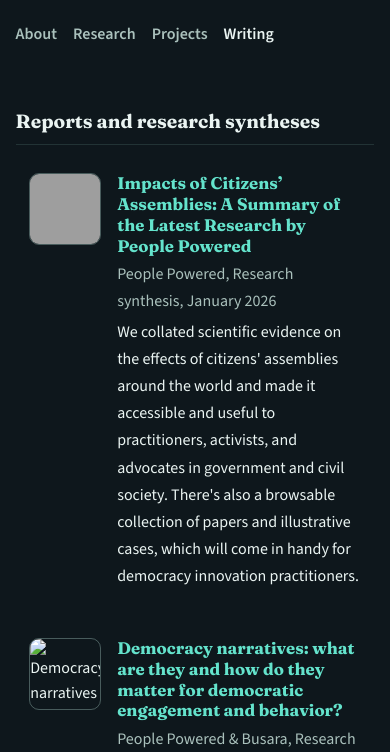
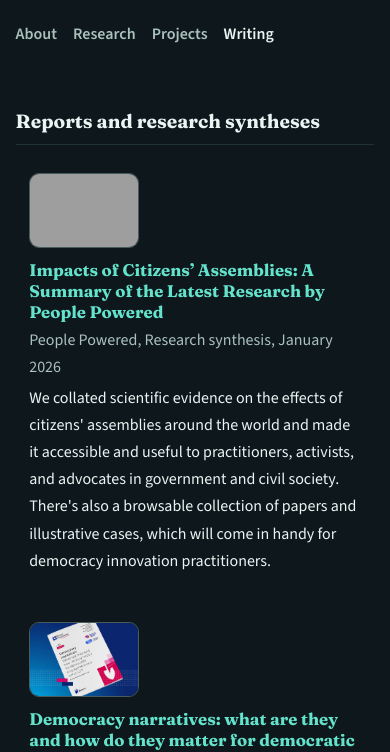
Before and after one commit to maria-milosh/maria-milosh.github.io, a plain HTML site: page writing.html in a window 390 px wide. Shown: the part 102-854 px from the top of the page. Drawn offline with nearby package versions, Linux system fonts and the light colour scheme; grey boxes are pictures that could not be loaded.

Commit message:
modify mobile formatting, add pictures

```diff
--- a/writing.html
+++ b/writing.html
@@ -301,11 +301,20 @@
         padding: 0.85rem;
       }
 
+      .writing-entry {
+        display: block;
+      }
+
       .project-illustration,
       .writing-illustration,
       .dataset-illustration {
-        width: 72px;
-        height: 72px;
+        width: 110px;
+        height: 75px;
+      }
+
+      .writing-illustration {
+        display: block;
+        margin-bottom: 0.75rem;
       }
 
       .module-grid {
```
Also changed, not shown: index.html (+0 -7 lines), projects.html (+11 -2 lines), research.html (+6 -0 lines), assets/Groundwork-30-Cover_IG-Square.webp (added), assets/Groundwork-31-Cover_IG-Square.webp (added), assets/Mozilla.png.
